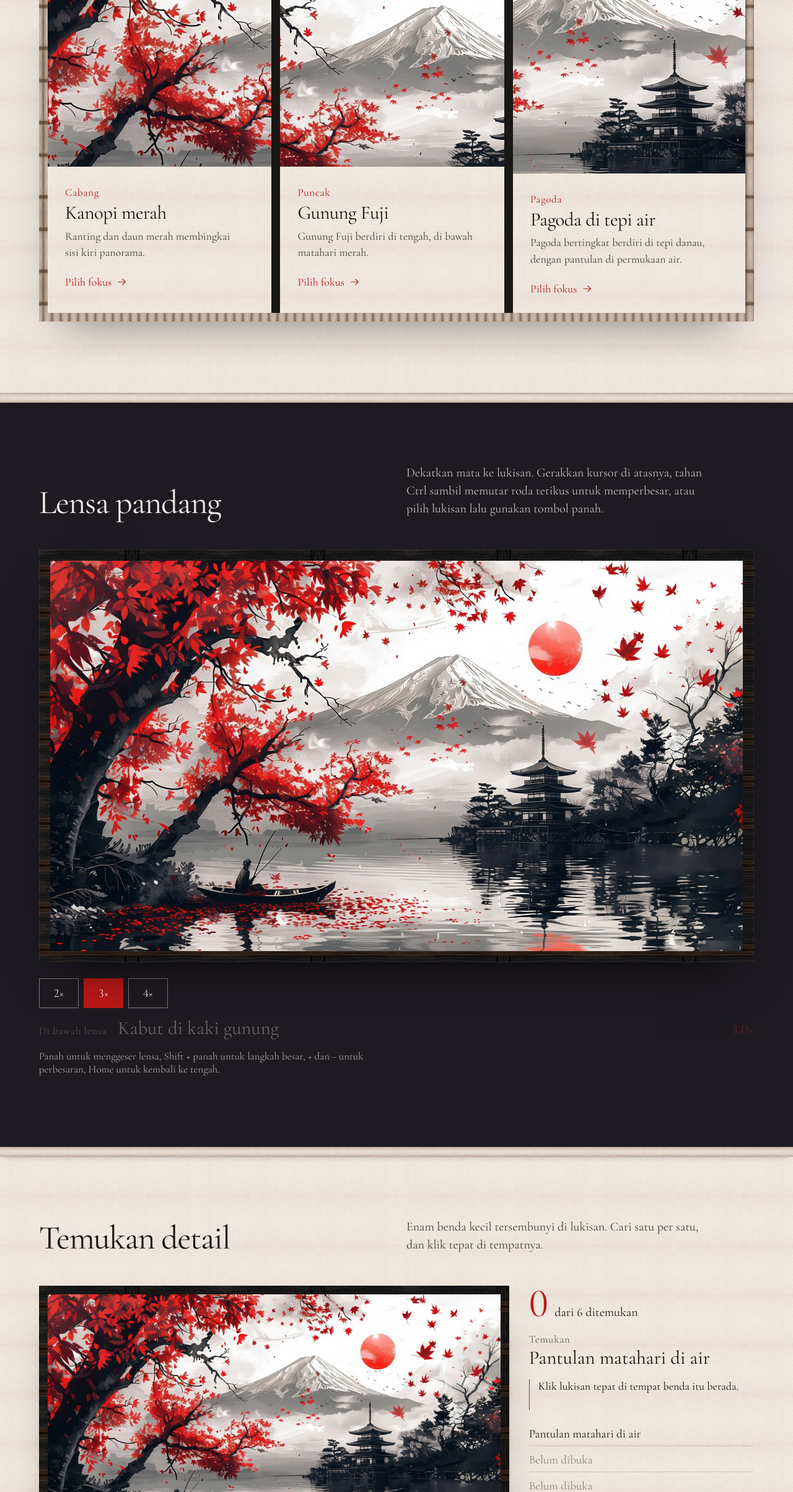
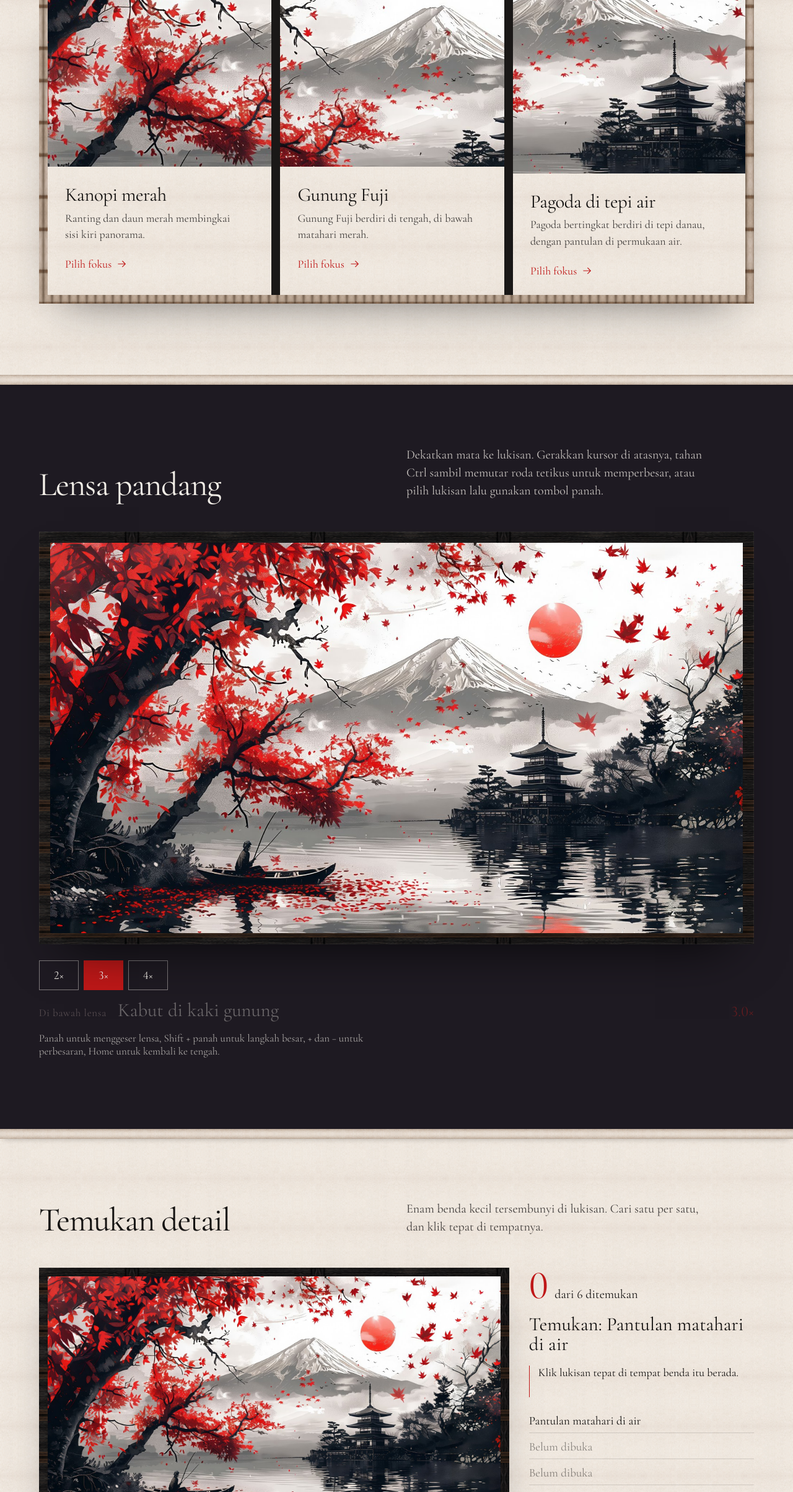
Before and after one commit to Fabverse0/Sakura, a React (Vite) app: page / in a window 1280 px wide. Shown: the part 1041-3449 px from the top of the page at 62% size. Built offline with nearby package versions, Linux system fonts and the light colour scheme; a web font is replaced by a local one.

Commit message:
fix(floor): remove eyebrow labels above detail and finder headings

```diff
--- a/src/sections/Finder.jsx
+++ b/src/sections/Finder.jsx
@@ -173,9 +173,8 @@ export function Finder() {
               </p>
             ) : (
               <p className="finder__prompt">
-                <span className="finder__prompt-label">Temukan</span>
                 <span className="finder__target" key={target.id}>
-                  {target.name}
+                  Temukan: {target.name}
                 </span>
               </p>
             )}
--- a/src/sections/PanoramaDetails.jsx
+++ b/src/sections/PanoramaDetails.jsx
@@ -29,6 +29,7 @@ export function PanoramaDetails({ activeView, onSelectView }) {
               type="button"
               aria-pressed={activeView === view.id}
               aria-controls="panorama"
+              aria-label={`${view.label}: ${view.title}. Pilih fokus ini di panorama.`}
               onClick={() => onSelectView(view.id, true)}
             >
               <span
@@ -40,7 +41,6 @@ export function PanoramaDetails({ activeView, onSelectView }) {
                 }}
               />
               <span className="detail-card__body">
-                <span className="detail-card__label">{view.label}</span>
                 <span className="detail-card__title">{view.title}</span>
                 <span className="detail-card__description">{view.description}</span>
                 <span className="detail-card__action">
--- a/src/styles/details.css
+++ b/src/styles/details.css
@@ -62,13 +62,6 @@
   border-top-color: var(--maple);
 }
 
-.detail-card__label {
-  color: var(--maple);
-  font-size: var(--type-label);
-  font-weight: 600;
-  letter-spacing: 0.04em;
-}
-
 .detail-card__title {
   font-size: clamp(30px, 2.4vw, 40px);
   font-weight: 600;
--- a/src/styles/finder.css
+++ b/src/styles/finder.css
@@ -105,12 +105,6 @@
   gap: 4px;
   min-height: 3.4em;
   margin: 0;
-}
-
-.finder__prompt-label {
-  color: color-mix(in srgb, var(--text-ink) 66%, transparent);
-  font-size: var(--type-label);
-  letter-spacing: 0.04em;
 }
 
 .finder__target {
```
